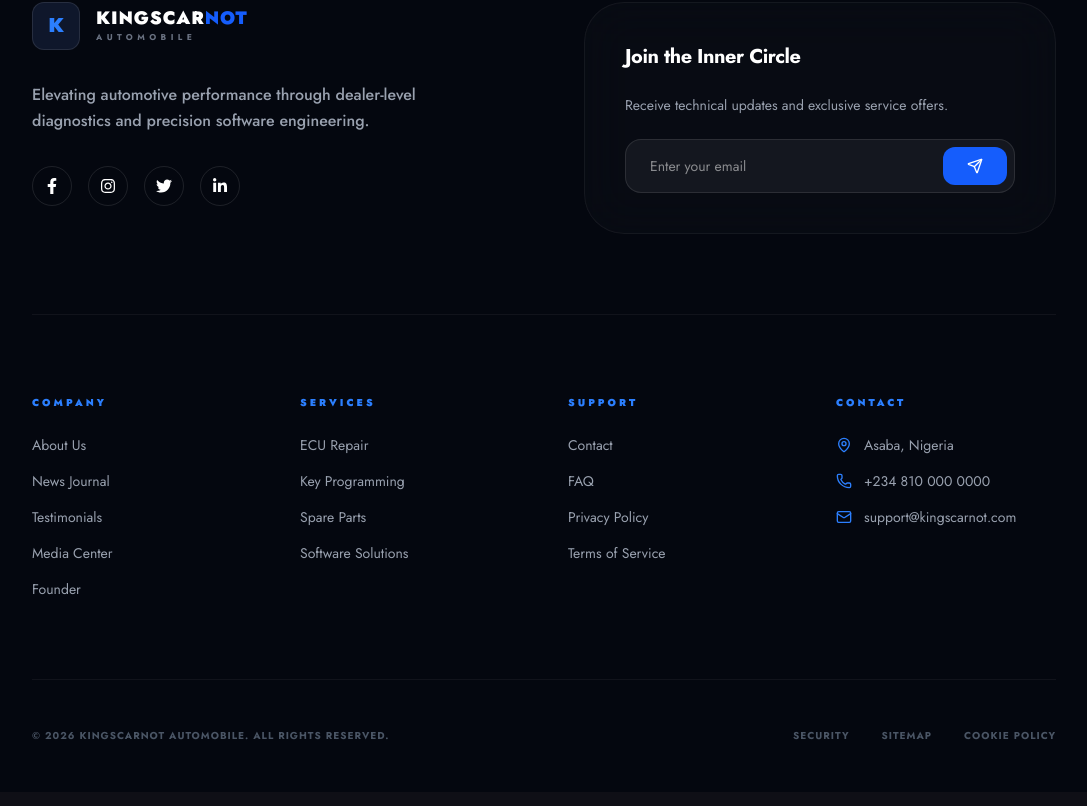
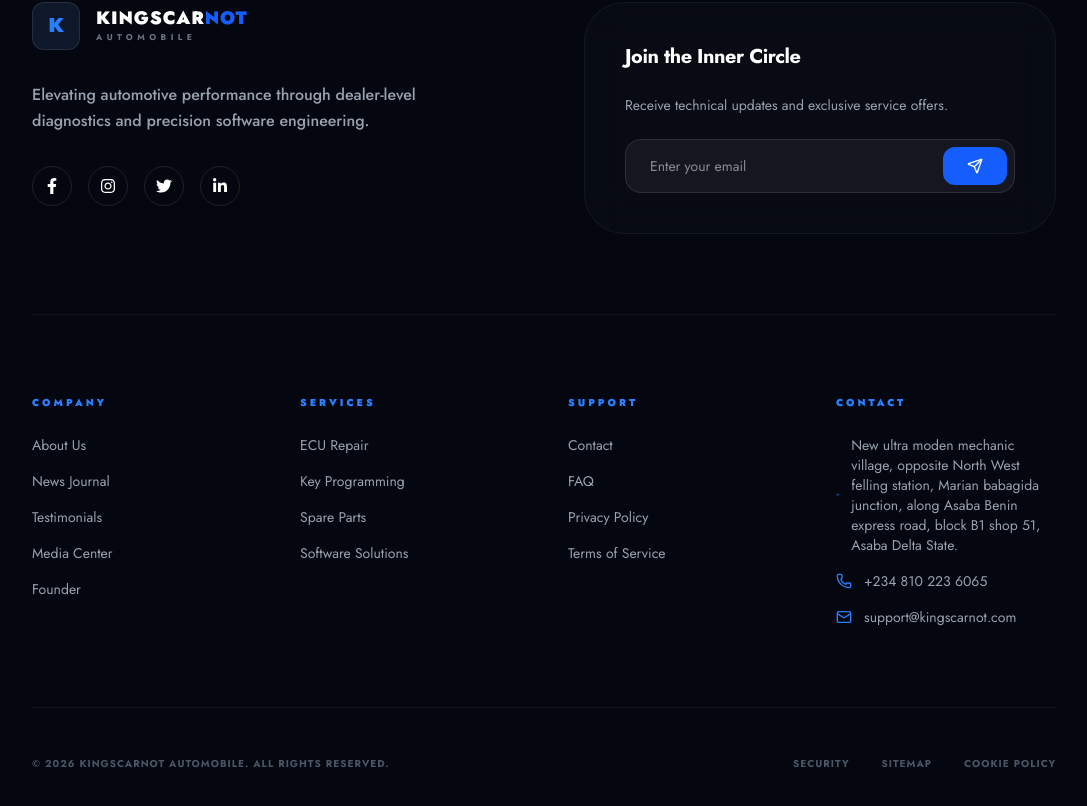
Before and after one commit to Bellomubaraq875/kingscarnotautomobile, a Next.js app: page / in a window 1280 px wide. Shown: the part 6246-7052 px from the top of the page, without its empty margins (96-1183 px from the left). Built offline with nearby package versions, Linux system fonts and the light colour scheme.

Commit message:
address updated

```diff
--- a/app/components/layout/Footer.tsx
+++ b/app/components/layout/Footer.tsx
@@ -1,7 +1,7 @@
 "use client";
 
 import React from 'react';
-import Link from 'next/image'; // Assuming standard Next.js link usage below
+import Link from 'next/image';
 import NextLink from 'next/link';
 import {
   Mail,
@@ -16,7 +16,6 @@ import { FaFacebookF, FaInstagram, FaTwitter, FaLinkedinIn } from "react-icons/f
 const Footer = () => {
   const currentYear = new Date().getFullYear();
 
-  // Redefined with actual routes
   const footerLinks = {
     Company: [
       { name: 'About Us', path: '/about' },
@@ -110,10 +109,14 @@ const Footer = () => {
             <h4 className="text-[10px] font-black tracking-[0.3em] text-blue-500 uppercase">Contact</h4>
             <ul className="space-y-4 text-sm text-gray-400">
               <li className="flex items-center gap-3">
-                <MapPin size={16} className="text-blue-500" /> Asaba, Nigeria
+                <MapPin size={16} className="text-blue-500" /> New
+                ultra moden mechanic village, opposite North
+                West felling station,  Marian babagida junction,
+                along Asaba Benin express road, block B1
+                shop 51, Asaba Delta State.
               </li>
               <li className="flex items-center gap-3">
-                <Phone size={16} className="text-blue-500" /> +234 810 000 0000
+                <Phone size={16} className="text-blue-500" /> +234 810 223 6065
               </li>
               <li className="flex items-center gap-3">
                 <Mail size={16} className="text-blue-500" /> support@kingscarnot.com
```
